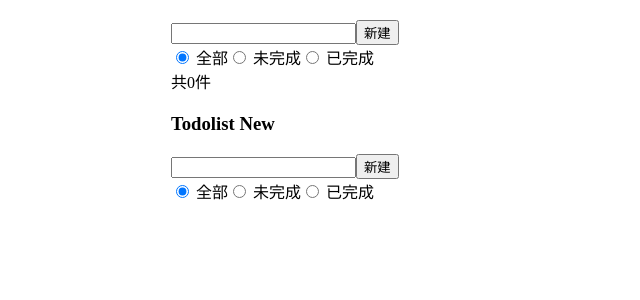
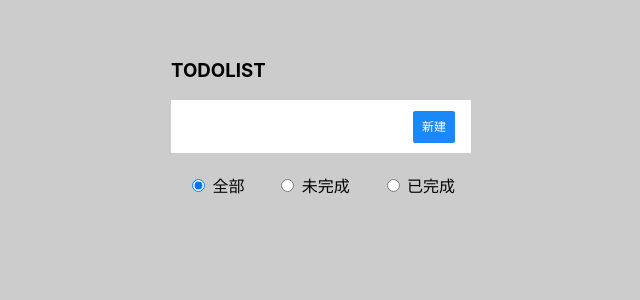
Before and after one commit to Armito/TodoList, a Vue app: page / in a window 1280 px wide. Shown: the top 300 px of the page, without its empty margins (319-959 px from the left). Built offline with nearby package versions, Linux system fonts and the light colour scheme.

Commit message:
引入vant组件库

```diff
--- a/package.json
+++ b/package.json
@@ -6,6 +6,7 @@
     "build": "vite build"
   },
   "dependencies": {
+    "vant": "^3.0.0-beta.7",
     "vue": "^3.0.2",
     "vuex": "^4.0.0-rc.1"
   },
--- a/src/App.vue
+++ b/src/App.vue
@@ -1,16 +1,16 @@
 <template>
-  <TodoList />
+  <!-- <TodoList /> -->
   <TodoListNew />
 </template>
 
 <script>
-import TodoList from './components/TodoList/index.vue'
+// import TodoList from './components/TodoList/index.vue'
 import TodoListNew from './components/TodoList_new/index.vue'
 
 export default {
   name: 'App',
   components: {
-    TodoList,
+    // TodoList,
     TodoListNew
   }
 }
--- a/src/assets/css/index.css
+++ b/src/assets/css/index.css
@@ -0,0 +1,3 @@
+body {
+  background-color: #ccc;
+}
--- /dev/null
+++ b/src/assets/js/vant_import_plugin.js
@@ -0,0 +1,10 @@
+import { Button, Field } from 'vant'
+
+const install = (app) => {
+  app.use(Button);
+  app.use(Field);
+};
+
+export default {
+  install
+}
--- a/src/components/TodoList_new/components/TaskFilter.vue
+++ b/src/components/TodoList_new/components/TaskFilter.vue
@@ -37,6 +37,11 @@ export default {
 
 <style lang="scss" scoped>
 .todolist-filter {
+  margin-bottom: 20px;;
+  display: flex;
+  justify-content: space-around;
+  align-items: center;
+  flex-wrap: nowrap;
 
   label {
     cursor: pointer;
--- a/src/components/TodoList_new/components/TaskInput.vue
+++ b/src/components/TodoList_new/components/TaskInput.vue
@@ -1,12 +1,20 @@
 <template>
-  <div>
-    <input
+  <div class="todolist-input">
+    <van-field
       type="text"
-      :value="task_new"
-      @change="handleChangeTask"
+      v-model="task_new"
       @keyup.enter="handleAddTask"
     >
-    <button @click="handleAddTask">新建</button>
+      <template #button>
+        <van-button
+          type="primary"
+          size="small"
+          @click="handleAddTask"
+        >
+          新建
+        </van-button>
+      </template>
+    </van-field>
   </div>
 </template>
 
@@ -18,9 +26,6 @@ export default {
   setup() {
     const store = useStore();
     const task_new = ref('');
-    const handleChangeTask = (e) => {
-      task_new.value = e.target.value;
-    };
     const handleAddTask = () => {
       store.commit('addTask', task_new.value);
       task_new.value = '';
@@ -28,12 +33,14 @@ export default {
 
     return {
       task_new,
-      handleChangeTask,
       handleAddTask,
     };
   },
 };
 </script>
 
-<style>
+<style scoped>
+.todolist-input {
+  margin: 0px auto 20px;
+}
 </style>
--- a/src/components/TodoList_new/components/TaskList.vue
+++ b/src/components/TodoList_new/components/TaskList.vue
@@ -1,29 +1,40 @@
 <template>
-  <div>
+  <div class="todolist-list">
     <div
+      class="todolist-list-item"
       v-for="task in taskList"
       :key="task.id"
     >
+      <div class="todolist-list-item-left">
         <input
           type="checkbox"
           :checked="task.done"
           @click="handleToggleTask(task.id)"
         >
         <span
+          v-if="!task.isEdit"
           :class="task.done ? 'done' : ''"
-        v-if="!task.isEdit"
           @dblclick="handleEditTask(task.id)"
         >
           {{ task.task }}
         </span>
-      <input
+        <van-field
+          v-else
           type="text"
-        v-else
-        v-focus
+          v-model="task.task"
+          :autofocus="true"
           @blur="handleBlur(task.id, $event)"
           @keyup.enter="handleBlur(task.id, $event)"
+        />
+      </div>
+      <van-button
+        type="primary"
+        size="small"
+        plain
+        @click="handleDeleteTask(task.id)"
       >
-      <button @click="handleDeleteTask(task.id)">删除</button>
+        删除
+      </van-button>
     </div>
   </div>
 </template>
@@ -33,13 +44,6 @@ import { computed } from 'vue';
 import { useStore } from 'vuex';
 
 export default {
-  directives: {
-    focus: {
-      mounted(el) {
-        el.focus();
-      },
-    },
-  },
   setup() {
     const store = useStore();
     const taskList = computed(() => store.getters.displayList);
@@ -67,9 +71,34 @@ export default {
 };
 </script>
 
-<style scoped>
+<style lang="scss" scoped>
+.todolist-list {
+
+  &-item {
+    height: 32px;
+    margin-bottom: 10px;
+    line-height: 32px;
+    display: flex;
+    justify-content: space-between;
+    align-items: center;
+    flex-wrap: nowrap;
+
+    &-left {
+      display: flex;
+      justify-content: space-between;
+      align-items: center;
+      flex-wrap: nowrap;
+      user-select: none;
+
+      input:nth-child(1) {
+        margin-right: 10px;
+      }
+    }
+
     .done {
       text-decoration: line-through;
       opacity: 0.3;
     }
+  }
+}
 </style>
--- a/src/components/TodoList_new/index.vue
+++ b/src/components/TodoList_new/index.vue
@@ -1,6 +1,6 @@
 <template>
   <div class="todolist-new">
-    <h3>Todolist New</h3>
+    <h3>TODOLIST</h3>
     <TaskInput />
     <TaskFilter />
     <TaskList />
@@ -25,5 +25,6 @@ export default {
 .todolist-new {
   width: 300px;
   margin: 20px auto;
+  padding: 20px;
 }
 </style>
--- a/src/main.js
+++ b/src/main.js
@@ -1,9 +1,13 @@
 import { createApp } from 'vue'
+import App from './App.vue'
 import store from './store/index.js'
-import App from './App.vue'
+import vant from './assets/js/vant_import_plugin'
+
+import 'vant/lib/index.css';
 import './assets/css/index.css'
 
 const app = createApp(App)
 
 app.use(store)
+app.use(vant)
 app.mount('#app')
--- a/src/store/mutations.js
+++ b/src/store/mutations.js
@@ -50,7 +50,7 @@ const mutations = {
       if (task.id == id) {
         return {
           ...task,
-          task: task_new,
+          task: task_new.trim() || task.task,
           done: false,
           isEdit: false
         }
```
Also changed, not shown: 2 other files (tests, documents, lock files or other folders). Lines whose indentation alone changed are shown as unchanged.
